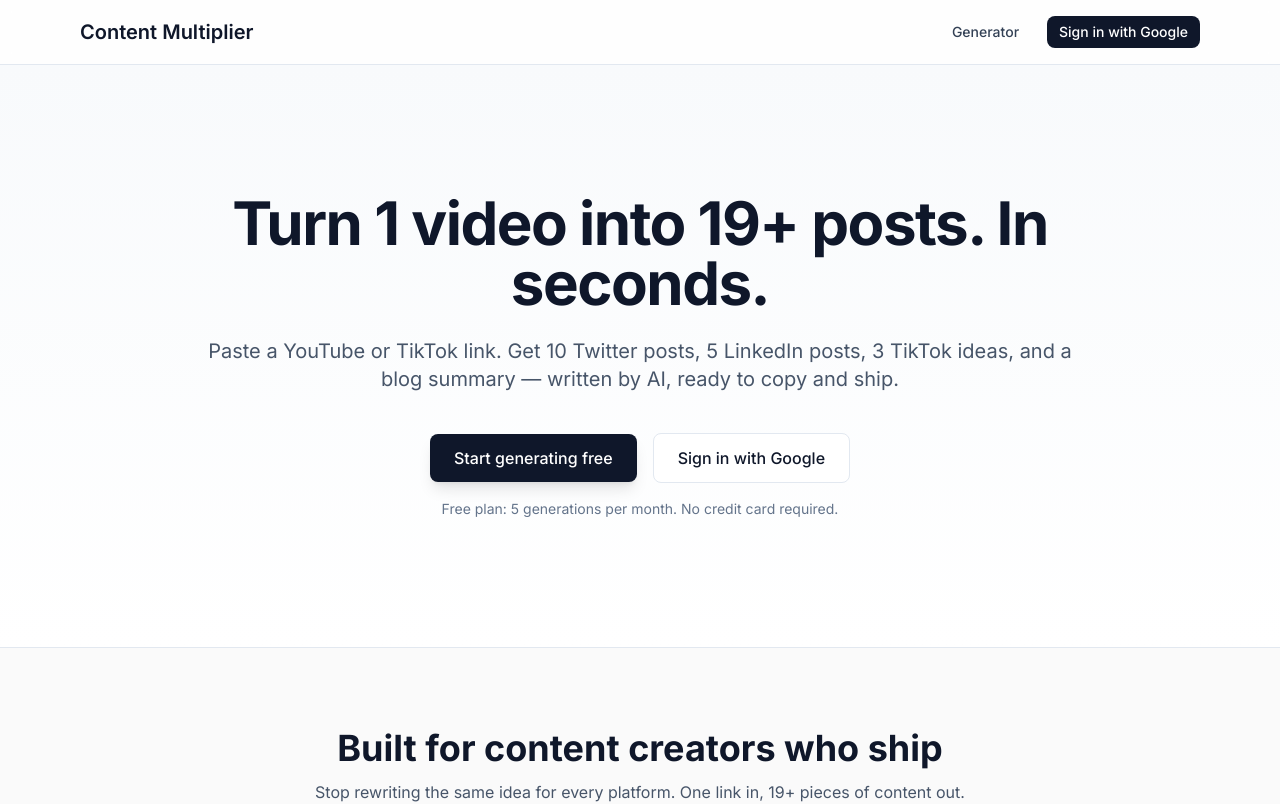
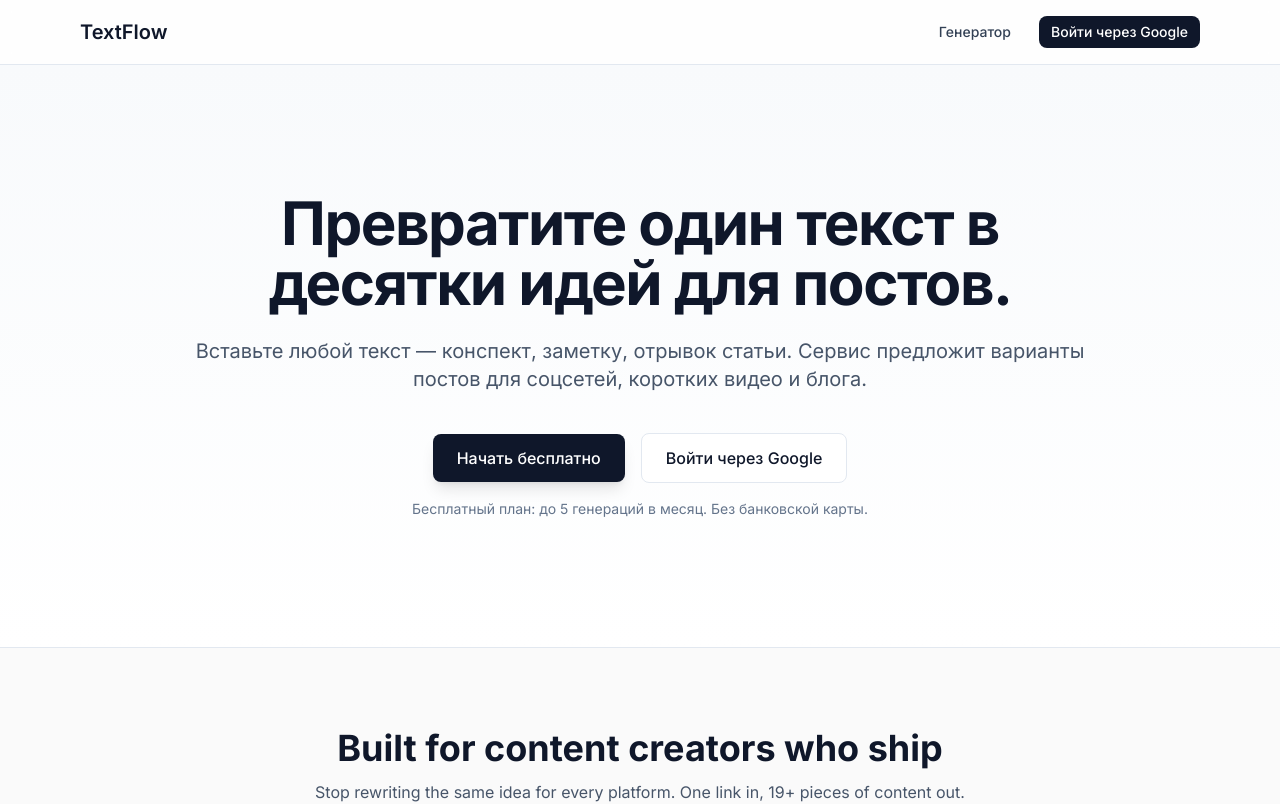
Before and after one commit to andreyky85-dot/sturdy-palm-tree, a Next.js app: page / in a window 1280 px wide. Shown: the top 804 px of the page. Built offline with nearby package versions, Linux system fonts and the light colour scheme; no server answers.

Commit message:
Russian landing and TextFlow branding

```diff
--- a/app/layout.tsx
+++ b/app/layout.tsx
@@ -7,49 +7,46 @@
   variable: "--font-geist-sans",
 });
 
-const siteUrl = process.env.NEXT_PUBLIC_APP_URL ?? "https://contentmultiplier.app";
+const siteUrl = process.env.NEXT_PUBLIC_APP_URL ?? "https://textflow.app";
 
 export const metadata: Metadata = {
   metadataBase: new URL(siteUrl),
   title: {
-    default: "Content Multiplier — Turn 1 Video Into 19+ Social Posts in Seconds",
-    template: "%s | Content Multiplier",
+    default: "TextFlow — идеи постов из любого текста",
+    template: "%s | TextFlow",
   },
   description:
-    "AI-powered tool that turns one YouTube or TikTok video into 10 Twitter posts, 5 LinkedIn posts, 3 TikTok ideas, and a blog summary. Free tier available. Built for creators and marketers.",
+    "TextFlow превращает любой текст в идеи для постов, коротких видео и блога. Вставьте текст — получите готовые форматы для соцсетей.",
   keywords: [
-    "content repurposing",
-    "YouTube to social media",
-    "TikTok to Twitter",
-    "AI content generator",
-    "social media automation",
-    "video to blog",
-    "content multiplier",
-    "repurpose video",
+    "генератор постов",
+    "идея для поста",
+    "контент для соцсетей",
+    "ai генератор текста",
+    "textflow",
   ],
-  authors: [{ name: "Content Multiplier" }],
-  creator: "Content Multiplier",
+  authors: [{ name: "TextFlow" }],
+  creator: "TextFlow",
   openGraph: {
     type: "website",
-    locale: "en_US",
+    locale: "ru_RU",
     url: siteUrl,
-    siteName: "Content Multiplier",
-    title: "Content Multiplier — Turn 1 Video Into 19+ Social Posts in Seconds",
+    siteName: "TextFlow",
+    title: "TextFlow — идеи постов из любого текста",
     description:
-      "Paste a video link. Get 10 Twitter posts, 5 LinkedIn posts, 3 TikTok ideas, and a blog summary. AI-powered, one click.",
+      "Вставьте текст и получите идеи для постов, коротких видео и блога. Без лишних настроек.",
     images: [
       {
         url: "/og.png",
         width: 1200,
         height: 630,
-        alt: "Content Multiplier — One video, many posts",
+        alt: "TextFlow — идеи постов из любого текста",
       },
     ],
   },
   twitter: {
     card: "summary_large_image",
-    title: "Content Multiplier — Turn 1 Video Into 19+ Social Posts",
-    description: "AI repurposes your video into Twitter, LinkedIn, TikTok & blog content. Free tier.",
+    title: "TextFlow — идеи постов из любого текста",
+    description: "AI превращает ваш текст в контент для соцсетей и блога.",
     images: ["/og.png"],
   },
   robots: {
--- a/components/Footer.tsx
+++ b/components/Footer.tsx
@@ -7,20 +7,20 @@
         <div className="flex flex-col items-center justify-between gap-6 sm:flex-row">
           <div className="flex flex-wrap items-center justify-center gap-6 text-sm text-slate-600">
             <Link href="/" className="hover:text-slate-900">
-              Home
+              Главная
             </Link>
             <Link href="/generator" className="hover:text-slate-900">
-              Generator
+              Генератор
             </Link>
             <Link href="/privacy" className="hover:text-slate-900">
-              Privacy
+              Конфиденциальность
             </Link>
             <Link href="/terms" className="hover:text-slate-900">
-              Terms
+              Условия
             </Link>
           </div>
           <p className="text-sm text-slate-500">
-            © {new Date().getFullYear()} Content Multiplier. All rights reserved.
+            © {new Date().getFullYear()} TextFlow. Все права защищены.
           </p>
         </div>
       </div>
--- a/components/Header.tsx
+++ b/components/Header.tsx
@@ -10,24 +10,24 @@
     <header className="sticky top-0 z-50 border-b border-slate-200 bg-white/80 backdrop-blur">
       <div className="mx-auto flex h-16 max-w-6xl items-center justify-between px-4">
         <Link href="/" className="text-xl font-semibold text-slate-900">
-          Content Multiplier
+          TextFlow
         </Link>
         <nav className="flex items-center gap-4">
           {session ? (
             <>
               <Link href="/generator">
                 <Button variant="ghost" size="sm">
-                  Generator
+                  Генератор
                 </Button>
               </Link>
               <Link href="/dashboard">
                 <Button variant="ghost" size="sm">
-                  Dashboard
+                  Кабинет
                 </Button>
               </Link>
               <Link href="/api/auth/signout">
                 <Button variant="secondary" size="sm">
-                  Sign out
+                  Выйти
                 </Button>
               </Link>
             </>
@@ -35,12 +35,12 @@
             <>
               <Link href="/generator">
                 <Button variant="ghost" size="sm">
-                  Generator
+                  Генератор
                 </Button>
               </Link>
               <Link href="/login">
                 <Button variant="primary" size="sm">
-                  Sign in with Google
+                  Войти через Google
                 </Button>
               </Link>
             </>
--- a/components/landing/Hero.tsx
+++ b/components/landing/Hero.tsx
@@ -10,26 +10,26 @@
     <section className="relative overflow-hidden border-b border-slate-200 bg-gradient-to-b from-slate-50 to-white px-4 py-24 sm:py-32">
       <div className="mx-auto max-w-4xl text-center">
         <h1 className="text-4xl font-bold tracking-tight text-slate-900 sm:text-5xl lg:text-6xl">
-          Turn 1 video into 19+ posts. In seconds.
+          Превратите один текст в десятки идей для постов.
         </h1>
         <p className="mt-6 text-lg text-slate-600 sm:text-xl">
-          Paste a YouTube or TikTok link. Get 10 Twitter posts, 5 LinkedIn posts, 3 TikTok ideas,
-          and a blog summary — written by AI, ready to copy and ship.
+          Вставьте любой текст — конспект, заметку, отрывок статьи. Сервис предложит варианты постов
+          для соцсетей, коротких видео и блога.
         </p>
         <div className="mt-10 flex flex-wrap items-center justify-center gap-4">
           <Link href="/generator">
             <Button size="lg" className="shadow-lg">
-              Start generating free
+              Начать бесплатно
             </Button>
           </Link>
           <Link href="/login">
             <Button variant="secondary" size="lg">
-              Sign in with Google
+              Войти через Google
             </Button>
           </Link>
         </div>
         <p className="mt-4 text-sm text-slate-500">
-          Free plan: 5 generations per month. No credit card required.
+          Бесплатный план: до 5 генераций в месяц. Без банковской карты.
         </p>
       </div>
     </section>
```
